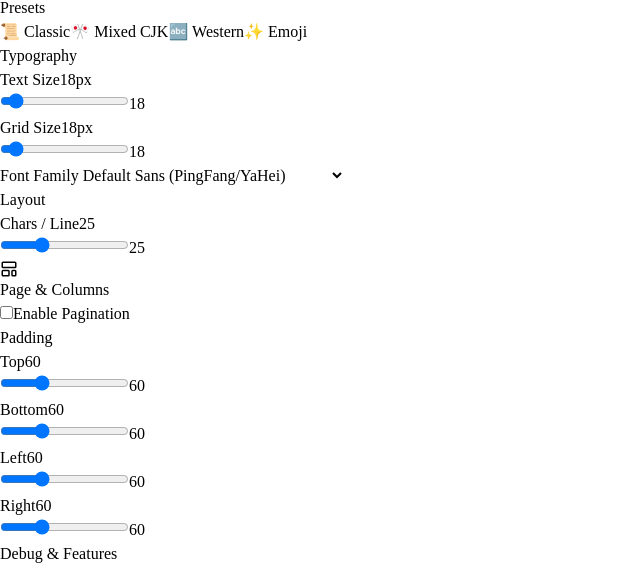
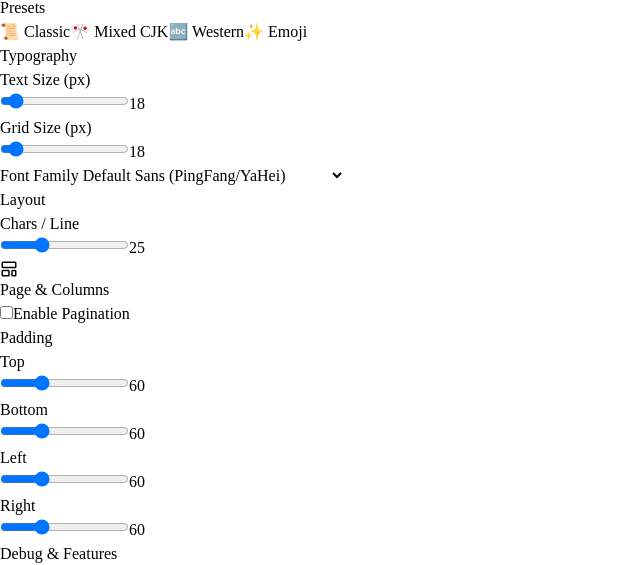
Before and after one commit to Losses/huozi-ng, a React (Vite) app in the folder example/: page / in a window 1280 px wide. Shown: the part 126-691 px from the top of the page, without its empty margins (0-640 px from the left). Built offline with nearby package versions, Linux system fonts and the light colour scheme.

Commit message:
chore: Style tweaking

```diff
--- a/example/src/App.tsx
+++ b/example/src/App.tsx
@@ -36,10 +36,9 @@ const NumberControl: React.FC<NumberControlProps> = ({ label, value, onChange, m
   <div className={`mb-3 ${disabled ? 'opacity-50' : ''} ${className}`}>
     <div className="flex justify-between items-center mb-1">
         <label className="text-xs font-semibold text-gray-500 uppercase tracking-wider flex items-center gap-1">
-            {label}
+            {label} {suffix ? `(${suffix})` : ""}
             {disabled && <Lock size={10} className="text-gray-400" />}
         </label>
-        <span className="text-xs text-gray-400 font-mono">{value}{suffix}</span>
     </div>
     <div className="flex gap-2 items-center">
         <input
```
